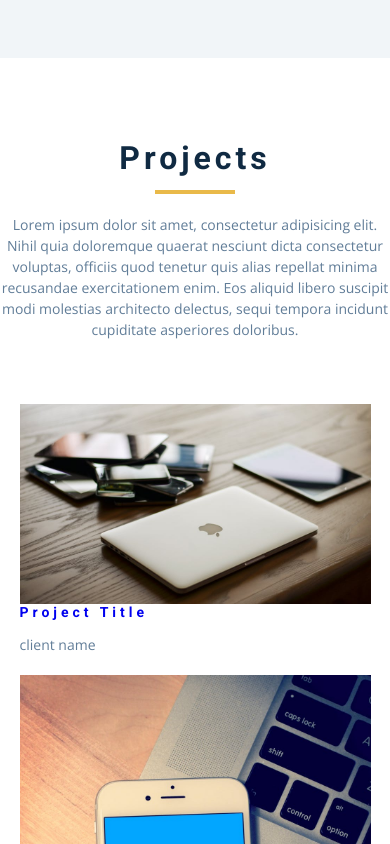
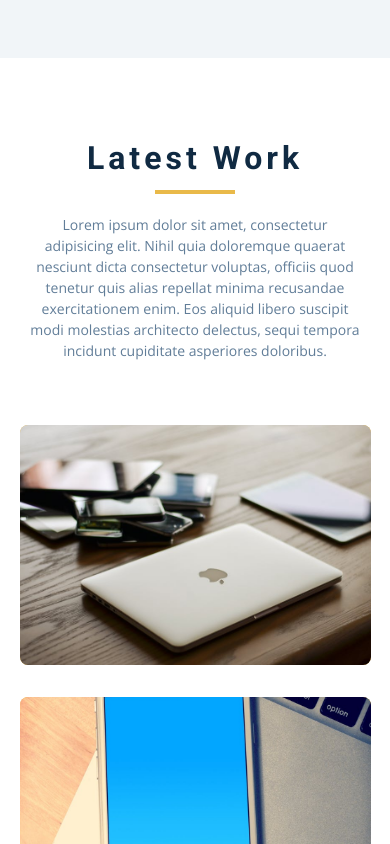
Before and after one commit to vladixcode/HTML-CSS-Porfolio-Project-CSS-Grid, a plain HTML site: page index.html in a window 390 px wide. Shown: the part 3000-3844 px from the top of the page. Drawn offline with nearby package versions, Linux system fonts and the light colour scheme.

Commit message:
Projects - CSS Small Screen

```diff
--- a/css/styles.css
+++ b/css/styles.css
@@ -467,7 +467,59 @@ Services
 Projects
 ===============
 */
-
+.projects-text {
+  width: 85vw;
+  max-width: 30rem;
+  margin: 0 auto;
+}
+.project {
+  position: relative;
+  background: var(--clr-primary-5);
+  border-radius: var(--radius);
+  margin-bottom: 2rem;
+}
+.project-info {
+  text-align: center;
+  color: var(--clr-white);
+  position: absolute;
+  top: 50%;
+  left: 50%;
+  transform: translate(-50%, -50%);
+  transition: var(--transition);
+  opacity: 0;
+}
+.project-info p {
+  text-transform: capitalize;
+  color: var(--clr-white);
+}
+.project:hover .project-info {
+  opacity: 1;
+}
+.project-img {
+  transition: var(--transition);
+  border-radius: var(--radius);
+  height: 15rem;
+  object-fit: cover;
+}
+.project:hover .project-img {
+  opacity: 0.1;
+}
+.project::after {
+  content: '';
+  position: absolute;
+  top: 0;
+  left: 0;
+  width: 100%;
+  height: 100%;
+  border: 0.25rem solid var(--clr-white);
+  border-radius: var(--radius);
+  transition: var(--transition);
+  opacity: 0;
+}
+.project:hover::after {
+  opacity: 1;
+  transform: scale(0.8);
+}
 /*
 ===============
 Connect
--- a/index.html
+++ b/index.html
@@ -221,7 +221,7 @@
     <section class="section projects">
       <!-- section title -->
       <div class="section-title">
-        <h2>projects</h2>
+        <h2>latest work</h2>
         <div class="underline"></div>
         <p class="projects-text">
           Lorem ipsum dolor sit amet, consectetur adipisicing elit. Nihil quia doloremque quaerat nesciunt dicta
```
